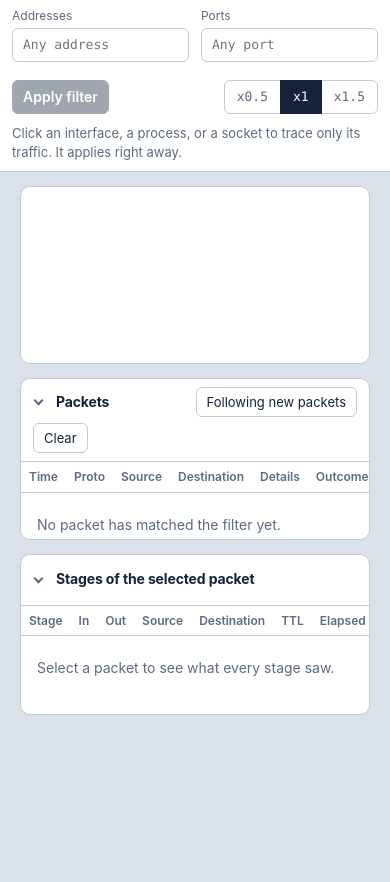
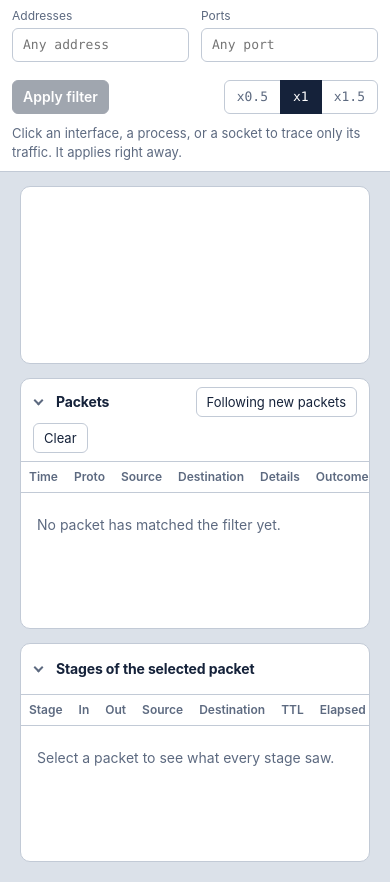
Before and after one commit to andrewwhitecdw/pathviz, a plain HTML site: page web/index.html in a window 390 px wide. Shown: the part 109-991 px from the top of the page. Before the commit the page ends 844 px from the top, so only its background shows below. Drawn offline with Linux system fonts and the light colour scheme; no server answers.

Commit message:
use min 4 rows for packet tables on mid-sized screens

```diff
--- a/web/style.css
+++ b/web/style.css
@@ -235,7 +235,7 @@ main::after { content: ""; flex: 0 0 6px; }
 
 /* The two tables sit side by side. Folded down to its header, a table gets its
    own row, and the other one takes the rest. */
-.lower { flex: 1; min-height: 220px; display: flex; gap: 14px; }
+.lower { flex: 1; display: flex; gap: 14px; }
 .packets { flex: 6 1 0; min-width: 0; }
 .hops { flex: 5 1 0; min-width: 0; }
 .lower.has-collapsed { flex-direction: column; }
@@ -254,7 +254,6 @@ body:not(.show-packets) .packets, body:not(.show-stages) .hops { display: none;
   border-radius: 10px;
   display: flex;
   flex-direction: column;
-  min-height: 0;
 }
 #hops-summary { white-space: nowrap; overflow: hidden; text-overflow: ellipsis; min-width: 0; }
 .section-head h2 { white-space: nowrap; }
@@ -267,12 +266,18 @@ body:not(.show-packets) .packets, body:not(.show-stages) .hops { display: none;
 /* The summary of the selected packet stays on the title's line and is cut short. */
 .hops .section-head { flex-wrap: nowrap; }
 .table-wrap { flex: 1; overflow: auto; min-height: 0; }
+/* In the full view an open table always shows its header and at least 4 rows
+   (30px each), with room for a horizontal scrollbar. The panel and the section
+   grow to hold it, however tall the panel's head is, and then the page scrolls.
+   The containment keeps the rows out of that minimum: without it the panel
+   would grow to the height of the whole table. */
+body:not(.embed) .table-wrap { min-height: 166px; contain: size; }
 
 @media (max-width: 1250px) {
   /* Stacked tables share the height that is left. The section never gets
      smaller than its tables, so nothing spills out of it into the space under it. */
   .lower { flex: 1 0 auto; flex-direction: column; }
-  .packets, .hops { flex: 1 1 160px; min-height: 160px; }
+  .packets, .hops { flex: 1 1 160px; }
 }
 
 /* Tables */
```
